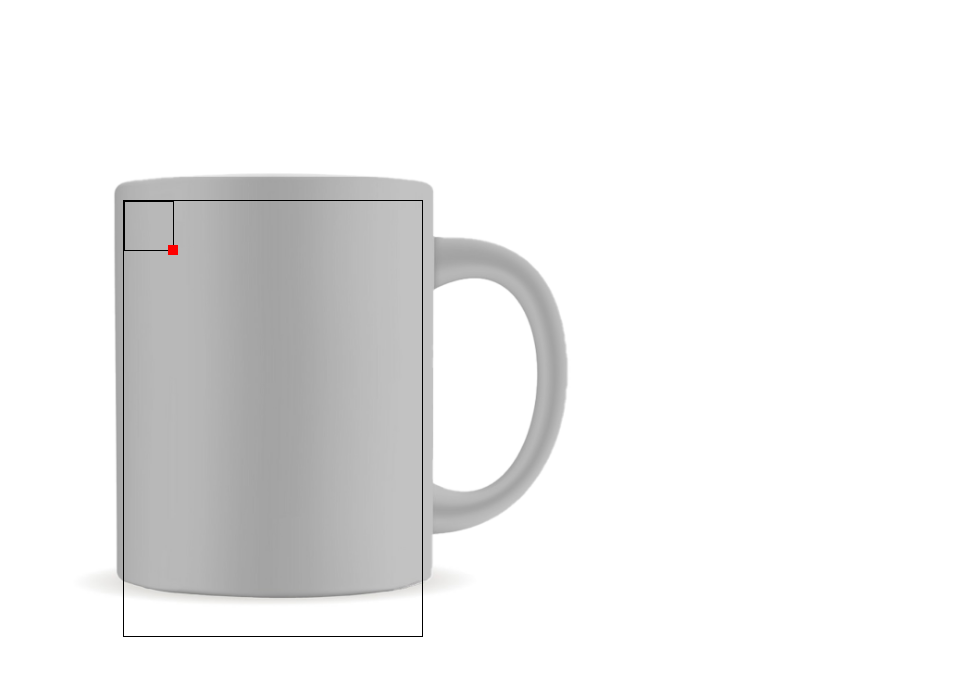
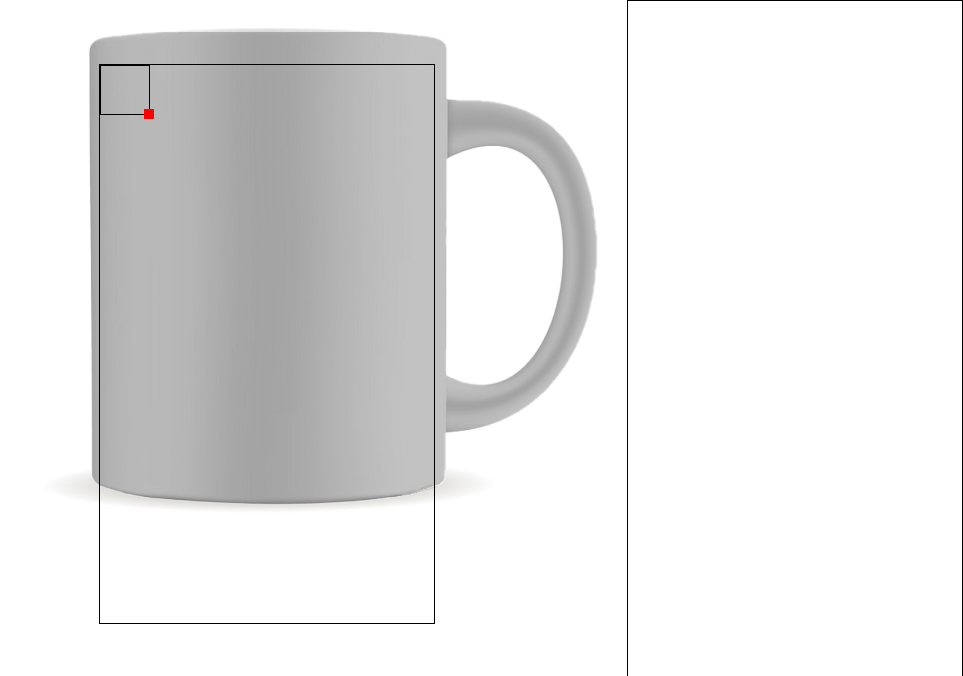
Before and after one commit to kennarddh/mug-design, a React (Vite) app: page / in a window 1280 px wide. Shown: the top 676 px of the page, without its empty margins (317-1280 px from the left). Built offline with nearby package versions, Linux system fonts and the light colour scheme.

Commit message:
feat: Grid

```diff
--- a/src/App.tsx
+++ b/src/App.tsx
@@ -4,6 +4,7 @@ import { DndProvider } from 'react-dnd'
 import { HTML5Backend } from 'react-dnd-html5-backend'
 
 import Overlay from 'Components/Overlay/Overlay'
+import Sidebar from 'Components/Sidebar/Sidebar'
 
 import { BlocksContextProvider } from 'Contexts/Blocks/Blocks'
 
@@ -29,6 +30,7 @@ const App: FC = () => {
 					</BlocksContextProvider>
 				</DndProvider>
 			</Content>
+			<Sidebar />
 		</Container>
 	)
 }
--- a/src/AppStyles.tsx
+++ b/src/AppStyles.tsx
@@ -6,8 +6,6 @@ export const Mug = styled.img`
 `
 
 export const Content = styled.div`
-	width: 500px;
-
 	position: relative;
 
 	grid-area: content;
@@ -19,8 +17,9 @@ export const Container = styled.div`
 
 	display: grid;
 
-	grid-template-areas:
-		'empty content sidebar'
-		'empty content sidebar'
-		'empty empty sidebar';
+	grid-template-columns: 0.6fr 1fr 0.6fr;
+
+	grid-column-gap: 24px;
+
+	grid-template-areas: '. content sidebar';
 `
--- a/src/Components/Overlay/Styles.tsx
+++ b/src/Components/Overlay/Styles.tsx
@@ -9,7 +9,7 @@ export const OuterContainer = styled.div<IOuterContainerProps>`
 	max-width: ${({ width }) => width}px;
 	max-height: ${({ height }) => height}px;
 
-	inset: 8% 30% 25% 10%;
+	inset: 8% 30% 18% 10%;
 `
 
 export const Container = styled.div`
--- /dev/null
+++ b/src/Components/Sidebar/Sidebar.tsx
@@ -0,0 +1,9 @@
+import { FC } from 'react'
+
+import { Container } from './Styles'
+
+const Sidebar: FC = () => {
+	return <Container></Container>
+}
+
+export default Sidebar
--- /dev/null
+++ b/src/Components/Sidebar/Styles.tsx
@@ -0,0 +1,7 @@
+import styled from 'styled-components'
+
+export const Container = styled.div`
+	grid-area: sidebar;
+
+	border: 1px solid #000;
+`
```
